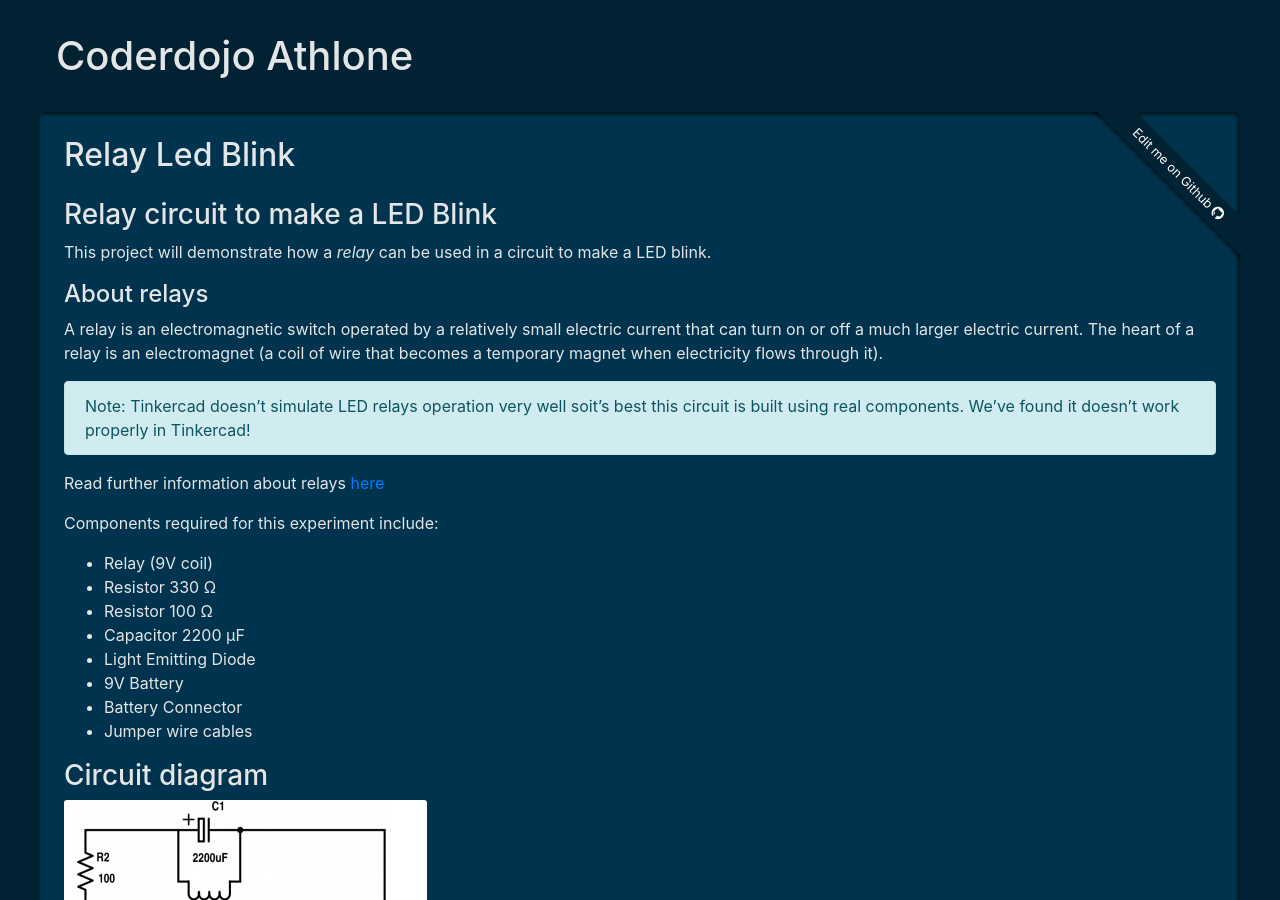
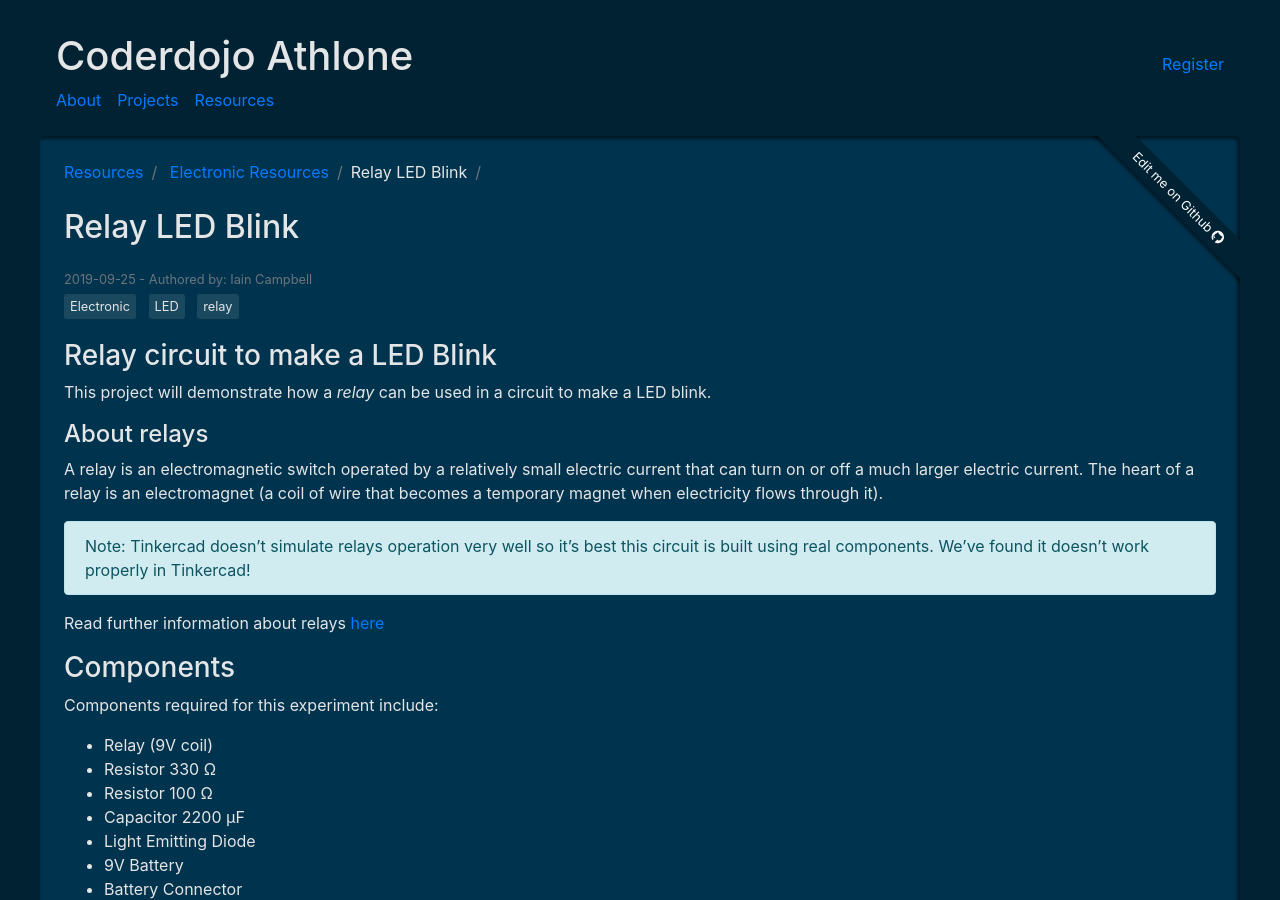
Before and after one commit to CoderdojoAthlone/coderdojoathlone.github.io, a Jekyll site: the page built from _posts/en/resources/2019-09-25-relay-led-blink.md, in a window 1280 px wide and 900 px high. Built offline with Jekyll 4.4.1, drawn with Linux system fonts in a browser that asks for light colours; our own code applies the rules of GitHub Pages for plain Markdown files; some of the changed text lies outside the part shown.

Commit message:
Further Updates to project - work remains prior to review

```diff
--- a/_posts/en/resources/2019-09-25-relay-led-blink.md
+++ b/_posts/en/resources/2019-09-25-relay-led-blink.md
@@ -1,3 +1,18 @@
+---
+layout:       article
+lang:         en
+parent:       electronic-resources
+breadcrumb:   true
+permalink:    /en/resources/electronic-resources/relay-led-blink-2019
+ref:          2019-relay-led-blink
+title:        Relay LED Blink
+author:       Iain Campbell
+description:  How to use a relay to make an LED blink
+tags:         Electronic, LED, relay
+code:         true
+---
+
+
 ### Relay circuit to make a LED Blink
 
 This project will demonstrate how a *relay* can be used in a circuit to make a LED blink.
@@ -9,11 +24,14 @@ can turn on or off a much larger electric current. The heart of a relay is an el
 
 {% include alert.html
   type="info"
-  content="Note: Tinkercad doesn't simulate LED relays operation very well soit's best this circuit is built using real components.
+  content="Note: Tinkercad doesn't simulate relays operation very well so it's best this circuit is built using real components.
            We've found it doesn't work properly in Tinkercad!"
 %}
 
 Read further information about relays [here](https://electronicsclub.info/relays.htm)
+
+### Components
+
 
 Components required for this experiment include:
 * Relay (9V coil)
@@ -41,10 +59,10 @@ The breadboard diagram is shown below:
 ## How it works
 * At first when you connect the battery, current will run through R2 and C1 back to the battery.
 * In the very beginning when the capacitor is without charge, almost all the current will flow through it instead of the relay-coil.
-But, as the capacitor is charging, more current will start to flow through the relay-coil instead.
+  But, as the capacitor is charging, more current will start to flow through the relay-coil instead.
 * When enough current is running through the relay-coil, the electromagnet will pull the switch so it changes position.
 * Now, since the capacitor has some energy built up, it will make the electromagnet keep pulling the switch even though the battery was disconnected from it.
-While the switch is in this position,current will flow from the battery to R1 and the LED and the LED will light up.
+  While the switch is in this position,current will flow from the battery to R1 and the LED and the LED will light up.
 * When there is no more energy left in the capacitor, the electromagnet stops pulling and the switch goes back to its original position again.
 * The cycle repeats itself!
 
@@ -80,8 +97,8 @@ negative battery terminal (as shown in the diagram above).
 ## Troubleshooting
 
 * It's easy to make a mistake when connecting a circuit for the first time.
-A common mistake is to connect the LED the wrong way. Make sure your LED is connected the right way, with the long
-leg to the resistor and the short leg to the negative supply rail.
+  A common mistake is to connect the LED the wrong way.
+  Make sure your LED is connected the right way, with the long leg to the resistor and the short leg to the negative supply rail.
 * Another common mistake is to connect the two output pins from the relay the other way around. Double check that you have this connection correctly connected.
 * When you have checked that all your connections are okay, connect the battery. You should now hear a ticking of the relay and your LED should be flashing.
 
```
Also changed, not shown: other parts of _posts/en/resources/2019-09-25-relay-led-blink.md (+1 -2 lines).
